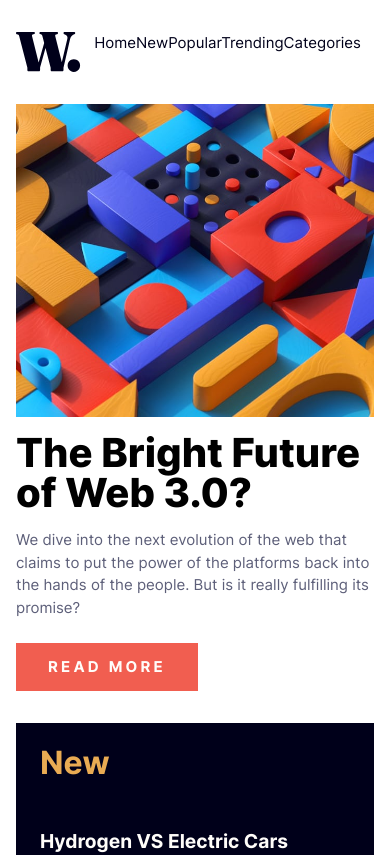
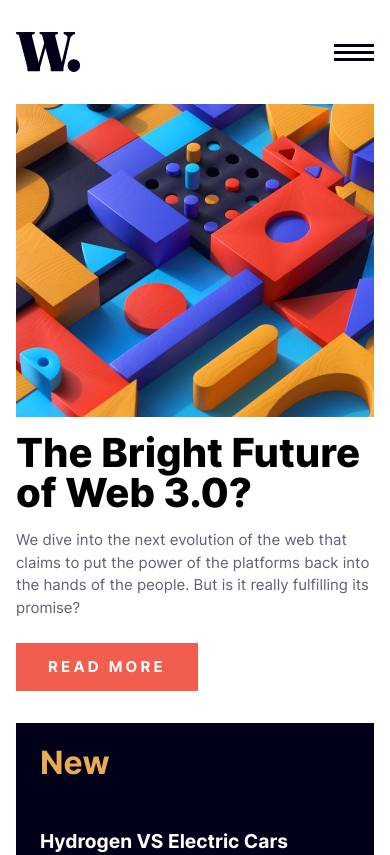
Before and after one commit to sclingan/news-homepage, a React (Vite) app: page / in a window 390 px wide. Shown: the top 855 px of the page. Built offline with nearby package versions, Linux system fonts and the light colour scheme.

Commit message:
Adjusting hamburger menu

```diff
--- a/src/App.css
+++ b/src/App.css
@@ -72,10 +72,15 @@ main {
 header {
   display: grid;
   grid-template-columns: auto auto;
+  align-items: center;
 }
 
 nav {
   grid-column: 2/2;
+}
+
+.menu-icon {
+  justify-self: end;
 }
 
 section {
@@ -171,6 +176,15 @@ a {
   color: hsl(240, 100%, 5%);
 }
 
+.sr-hidden {
+  position: absolute;
+  clip: rect(0 0 0 0);
+  height: 1px;
+  margin: -1px;
+  overflow: hidden;
+  width: 1px;
+}
+
 @media (min-width: 50rem) {
   main {
     grid-template-columns: auto auto auto;
--- a/src/App.scss
+++ b/src/App.scss
@@ -45,10 +45,15 @@ main {
 header {
     display: grid;
     grid-template-columns: auto auto;
+    align-items: center;
 }
 
 nav {
     grid-column: 2/2;
+}
+
+.menu-icon {
+    justify-self: end;
 }
 
 section {
@@ -147,6 +152,15 @@ p {
     color: $neutral-dark-blue;
   }
 
+  .sr-hidden {
+    position: absolute;
+    clip: rect(0 0 0 0);
+    height: 1px;
+    margin: -1px;
+    overflow: hidden;
+    width: 1px;
+  }
+
 @media(min-width: 50rem) {
     main {
         grid-template-columns: auto auto auto;
--- a/src/Header.tsx
+++ b/src/Header.tsx
@@ -1,11 +1,13 @@
 import logo from '../public/images/logo.svg';
+import iconMenu from '../public/images/icon-menu.svg';
 
 function Header() {
 
     return (
         <header>
             <img src={logo} alt="a W logo"></img>
-            <nav>
+            <img src={iconMenu} className='menu-icon' alt='hamburger menu'></img>
+            <nav className='sr-hidden'>
               <a href="">Home</a>
               <a href="">New</a>
               <a href="">Popular</a>
```
Also changed, not shown: 1 other file (tests, documents, lock files or other folders).
